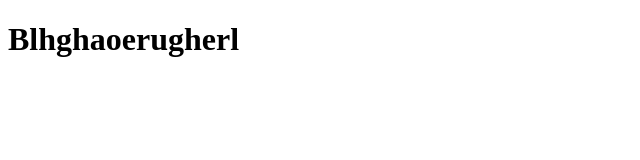
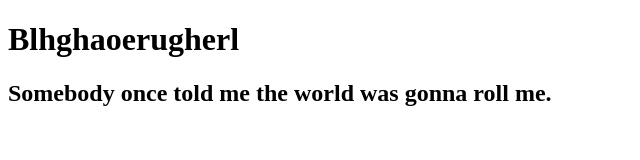
Before and after one commit to avan-etten/Team1, a plain HTML site: page index.html in a window 1280 px wide. Shown: the whole page, without its empty margins (0-640 px from the left). Drawn offline with Linux system fonts and the light colour scheme.

Commit message:
added a sub-heading

```diff
--- a/index.html
+++ b/index.html
@@ -6,5 +6,6 @@
 </head>
 <body>
 <h1>Blhghaoerugherl</h1>
+<h2>Somebody once told me the world was gonna roll me.</h2>
 </body>
 </html>
```
